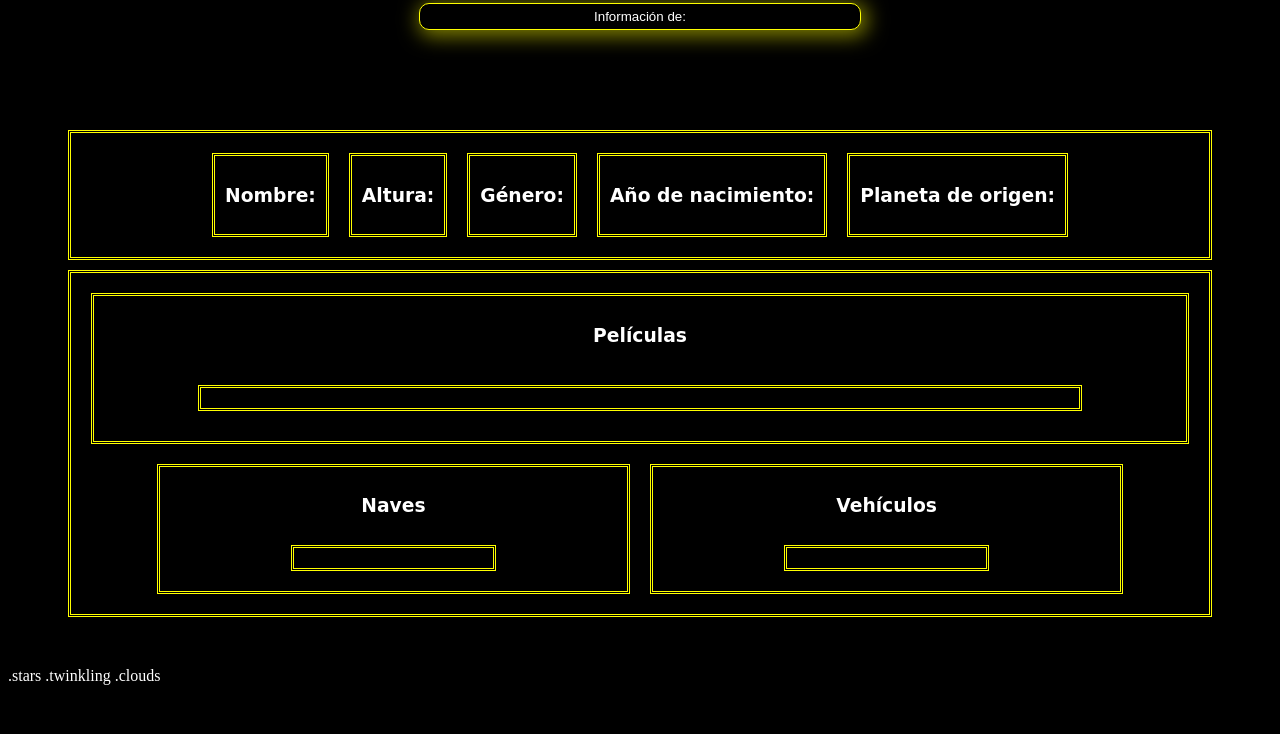
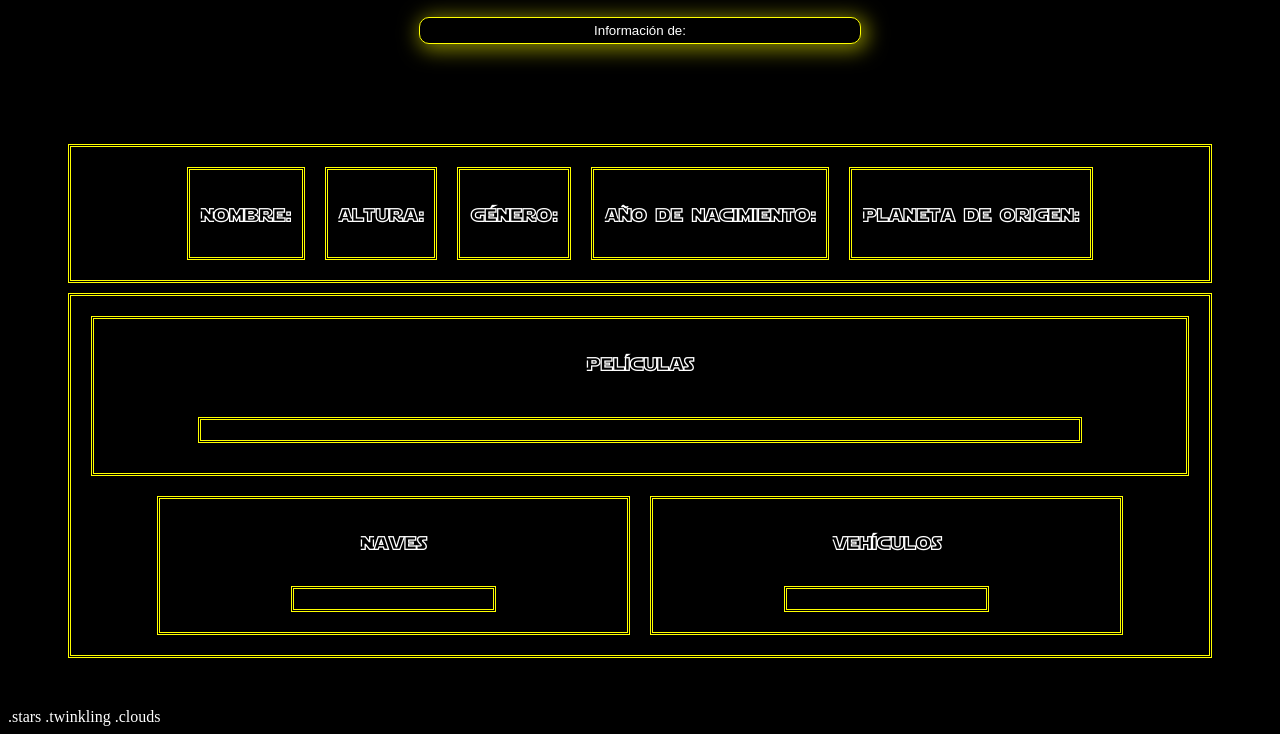
Before and after one commit to MiguelQuereda/StarWars, a plain HTML site: page index.html in a window 1280 px wide. Shown: the part 185-919 px from the top of the page. Before the commit the page ends 878 px from the top, so only its background shows below. Drawn offline with Linux system fonts and the light colour scheme; no server answers; a web font is replaced by a local one.

Commit message:
actualizacionHiperenlacesA

```diff
--- a/assets/css/starwars.css
+++ b/assets/css/starwars.css
@@ -1,26 +1,23 @@
-@import url('https://fonts.googleapis.com/css2?family=Gideon+Roman&display=swap');
-/*font-family: 'Gideon Roman', cursive;*/
-
 @font-face {
     font-family: 'star_jediregular';
-    src: url('./assets/fonts/jediA/starjedi-webfont.eot');
-    src: url('./assets/fonts/jediA/starjedi-webfont.eot?#iefix') format('embedded-opentype'),
-        url('./assets/fonts/jediA/starjedi-webfont.woff2') format('woff2'),
-        url('./assets/fonts/jediA/starjedi-webfont.woff') format('woff'),
-        url('./assets/fonts/jediA/starjedi-webfont.ttf') format('truetype'),
-        url('./assets/fonts/jediA/starjedi-webfont.svg#star_jediregular') format('svg');
+    src: url('../fonts/jediA/starjhol-webfont.eot');
+    src: url('../fonts//jediA/starjedi-webfont.eot?#iefix') format('embedded-opentype'),
+        url('../fonts/jediA/starjedi-webfont.woff2') format('woff2'),
+        url('../fonts/jediA/starjedi-webfont.woff') format('woff'),
+        url('../fonts/jediA/starjedi-webfont.ttf') format('truetype'),
+        url('../fonts/jediA/starjedi-webfont.svg#star_jediregular') format('svg');
     font-weight: normal;
     font-style: normal;
 }
 
 @font-face {
     font-family: 'star_jedi_hollowregular';/*jediA/starjhol-webfont.eot'*/
-    src: url('./assets/fonts/jediA/starjhol-webfont.eot');
-    src: url('/assets/fonts/jediA/starjhol-webfont.eot?#iefix') format('embedded-opentype'),
-         url('/assets/fonts/jediA/starjhol-webfont.woff2') format('woff2'),
-         url('/assets/fonts/jediA/starjhol-webfont.woff') format('woff'),
-         url('/assets/fonts/jediA/starjhol-webfont.ttf') format('truetype'),
-         url('/assets/fonts/jediA/starjhol-webfont.svg#star_jedi_hollowregular') format('svg');
+    src: url('../fonts//jediA/starjhol-webfont.eot');
+    src: url('../fonts/jediA/starjhol-webfont.eot?#iefix') format('embedded-opentype'),
+         url('../fonts/jediA/starjhol-webfont.woff2') format('woff2'),
+         url('../fonts/jediA/starjhol-webfont.woff') format('woff'),
+         url('../fonts/jediA/starjhol-webfont.ttf') format('truetype'),
+         url('../fonts/jediA/starjhol-webfont.svg#star_jedi_hollowregular') format('svg');
     font-weight: normal;
     font-style: normal;
 
@@ -28,12 +25,12 @@
 
 @font-face {
     font-family: 'star_jedi_outlineregular';
-    src: url('./assets/fonts/jediB/starjout-webfont.eot');
-    src: url('./assets/fonts/jediB/starjout-webfont.eot?#iefix') format('embedded-opentype'),
-        url('./assets/fonts/jediB/starjout-webfont.woff2') format('woff2'),
-        url('./assets/fonts/jediB/starjout-webfont.woff') format('woff'),
-        url('./assets/fonts/jediB/starjout-webfont.ttf') format('truetype'),
-        url('./assets/fonts/jediB/starjout-webfont.svg#star_jedi_outlineregular') format('svg');
+    src: url('../fonts/jediB/starjout-webfont.eot');
+    src: url('../fonts/jediB/starjout-webfont.eot?#iefix') format('embedded-opentype'),
+         url('../fonts/jediB/starjout-webfont.woff2') format('woff2'),
+         url('../fonts/jediB/starjout-webfont.woff') format('woff'),
+         url('../fonts/jediB/starjout-webfont.ttf') format('truetype'),
+         url('../fonts/jediB/starjout-webfont.svg#star_jedi_outlineregular') format('svg');
     font-weight: normal;
     font-style: normal;
 
@@ -41,37 +38,24 @@
 
 @font-face {
     font-family: 'starjedi_special_editionRg';
-    src: url('./assets/fonts/jediC/stjedise-webfont.eot');
-    src: url('./assets/fonts/jediC/stjedise-webfont.eot?#iefix') format('embedded-opentype'),
-        url('./assets/fonts/jediC/stjedise-webfont.woff2') format('woff2'),
-        url('./assets/fonts/jediC/stjedise-webfont.woff') format('woff'),
-        url('./assets/fonts/jediC/stjedise-webfont.ttf') format('truetype'),
-        url('./assets/fonts/jediC/stjedise-webfont.svg#starjedi_special_editionRg') format('svg');
+    src: url('../fonts/jediC/stjedise-webfont.eot');
+    src: url('../fonts/jediC/stjedise-webfont.eot?#iefix') format('embedded-opentype'),
+         url('../fonts/jediC/stjedise-webfont.woff2') format('woff2'),
+         url('../fonts/jediC/stjedise-webfont.woff') format('woff'),
+         url('../fonts/jediC/stjedise-webfont.ttf') format('truetype'),
+         url('../fonts/jediC/stjedise-webfont.svg#starjedi_special_editionRg') format('svg');
     font-weight: normal;
     font-style: normal;
 }
 
 @font-face {
-    font-family: 'star_jedi_logo_doubleline1Rg';
-    src: url('./assets/fonts/logo/stjldbl1-webfont.eot');
-    src: url('./stjldbl1-webfont.eot?#iefix') format('embedded-opentype'),
-        url('./stjldbl1-webfont.woff2') format('woff2'),
-        url('./stjldbl1-webfont.woff') format('woff'),
-        url('./stjldbl1-webfont.ttf') format('truetype'),
-        url('./stjldbl1-webfont.svg#star_jedi_logo_doubleline1Rg') format('svg');
-    font-weight: normal;
-    font-style: normal;
-
-}
-
-@font-face {
     font-family: 'star_jedi_logo_doubleline2Rg';
-    src: url('./assets/fonts/logo/stjldbl2-webfont.eot');
-    src: url('./assets/fonts/logo/stjldbl2-webfont.eot?#iefix') format('embedded-opentype'),
-        url('./assets/fonts/logo/stjldbl2-webfont.woff2') format('woff2'),
-        url('./assets/fonts/logo/stjldbl2-webfont.woff') format('woff'),
-        url('./assets/fonts/logo/stjldbl2-webfont.ttf') format('truetype'),
-        url('./assets/fonts/logo/stjldbl2-webfont.svg#star_jedi_logo_doubleline2Rg') format('svg');
+    src: url('../fonts/logo/stjldbl2-webfont.eot');
+    src: url('../fonts/logo/stjldbl2-webfont.eot?#iefix') format('embedded-opentype'),
+         url('../fonts/logo/stjldbl2-webfont.woff2') format('woff2'),
+         url('../fonts/logo/stjldbl2-webfont.woff') format('woff'),
+         url('../fonts/logo/stjldbl2-webfont.ttf') format('truetype'),
+         url('../fonts/logo/stjldbl2-webfont.svg#star_jedi_logo_doubleline2Rg') format('svg');
     font-weight: normal;
     font-style: normal;
 
@@ -79,12 +63,12 @@
 
 @font-face {
     font-family: 'star_jedi_logo_monolineRg';
-    src: url('./assets/fonts/logo/strjmono-webfont.eot');
-    src: url('./assets/fonts/logo/strjmono-webfont.eot?#iefix') format('embedded-opentype'),
-        url('./assets/fonts/logo/strjmono-webfont.woff2') format('woff2'),
-        url('./assets/fonts/logo/strjmono-webfont.woff') format('woff'),
-        url('./assets/fonts/logo/strjmono-webfont.ttf') format('truetype'),
-        url('./assets/fonts/logo/strjmono-webfont.svg#star_jedi_logo_monolineRg') format('svg');
+    src: url('../fonts/logo/strjmono-webfont.eot');
+    src: url('../fonts/logo/strjmono-webfont.eot?#iefix') format('embedded-opentype'),
+         url('../fonts/logo/strjmono-webfont.woff2') format('woff2'),
+         url('../fonts/logo/strjmono-webfont.woff') format('woff'),
+         url('../fonts/logo/strjmono-webfont.ttf') format('truetype'),
+         url('../fonts/logo/strjmono-webfont.svg#star_jedi_logo_monolineRg') format('svg');
     font-weight: normal;
     font-style: normal;
 
@@ -106,8 +90,7 @@ header {
 	flex-direction: column;
 }
 h1,h3{
-    /*font-family: 'star_jedi_hollowregular';*/
-    font-family: 'Gideon Roman', cursive;
+    font-family: 'star_jedi_hollowregular';
 }
 
 #starWars, #btnSW {
```
